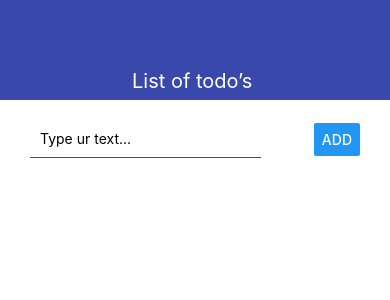
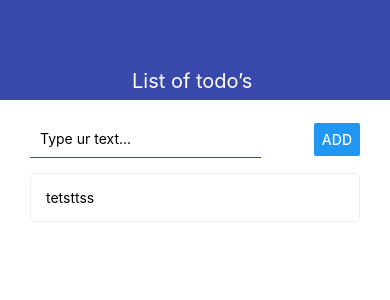
Before and after one commit to PavelSuchkov/r-n-app, a React Native app: screen / in a window 390 px wide. Shown: the top 300 px of the page. Built offline with nearby package versions, Linux system fonts and the light colour scheme.

Commit message:
added: press event & remove todo

```diff
--- a/App.js
+++ b/App.js
@@ -5,31 +5,41 @@
  * @format
  * @flow strict-local
  */
-import React, {useState} from 'react';
-import { StyleSheet, Text, View } from 'react-native';
+import React, { useState } from 'react';
+import { FlatList, ScrollView, StyleSheet, Text, View } from 'react-native';
 import { Navbar } from './src/Navbar';
 import { AddTodo } from './src/AddTodo';
 import { Todo } from './src/Todo';
 
 const App = () => {
 
-  const [todos, setTodos] = useState([])
+  const [todos, setTodos] = useState([
+    { id: 1, title: 'tetsttss' },
+  ]);
 
   const addTodo = (title) => {
-     setTodos((prev) => [ {id: Date.now().toString(), title}, ...prev]
-    )
+    setTodos((prev) => [{ id: Date.now().toString(), title }, ...prev],
+    );
+  };
+
+  const removeTodo = (id) => {
+    setTodos((prev) => prev.filter( td => td.id !== id) )
   }
 
   return (
     <View>
-        <Navbar title="List of todo&rsquo;s " />
+      <Navbar title="List of todo&rsquo;s " />
       <View style={styles.container}>
-        <AddTodo onSubmit={addTodo}/>
-        <View>
+        <AddTodo onSubmit={addTodo} />
+        <FlatList data={todos}
+                  renderItem={({ item }) => (
+                    <Todo todo={item} key={item.id}
+                          onRemove={removeTodo}/>)} />
+    {/*    <ScrollView>
           {
-            todos.map(td => <Todo todo={td} key={td.id}/>)
+            todos.map(td => <Todo todo={td} key={td.id} />)
           }
-        </View>
+        </ScrollView>*/}
       </View>
     </View>
   );
--- a/src/AddTodo.js
+++ b/src/AddTodo.js
@@ -1,4 +1,4 @@
-import { Button, View, StyleSheet, TextInput } from 'react-native';
+import { Button, View, StyleSheet, TextInput, Alert } from 'react-native';
 import React, { useState } from 'react';
 
 export const AddTodo = ({ onSubmit }) => {
@@ -10,16 +10,18 @@ export const AddTodo = ({ onSubmit }) => {
       onSubmit(value);
       setValue('');
     } else {
-      //error
+      Alert.alert('Todo title is not be empty');
     }
   };
 
   return (
     <View style={styles.block}>
       <TextInput style={styles.input}
-                 onChangeText={setValue }
+                 onChangeText={setValue}
                  value={value}
-                 placeholder="Type ur text..." />
+                 placeholder="Type ur text..."
+                 autoCorrect={false}
+                 autoCapitalize="none"/>
       <Button title="Add" style={styles.button} onPress={pressHandler} />
     </View>
   );
--- a/src/Todo.js
+++ b/src/Todo.js
@@ -1,12 +1,19 @@
 import React, { useState } from 'react';
-import { StyleSheet, Text, View } from 'react-native';
+import { StyleSheet, Text, TouchableOpacity, View } from 'react-native';
 
-export const Todo = ({ todo }) => {
+export const Todo = ({ todo, onRemove }) => {
 
   return (
-    <View style={styles.todo}>
-      <Text>{todo.title}</Text>
-    </View>
+    <TouchableOpacity activeOpacity={0.5}
+                      onPress={() => {
+                        console.log('Pressed', todo.id);
+                      }}
+                      // onLongPress={() => onRemove(todo.id)}>
+                      onLongPress={onRemove.bind(this, todo.id)}>
+      <View style={styles.todo}>
+        <Text>{todo.title}</Text>
+      </View>
+    </TouchableOpacity>
   );
 };
 
@@ -19,6 +26,6 @@ const styles = StyleSheet.create({
     borderColor: '#eee',
     borderRadius: 5,
     marginBottom: 10,
-    fontSize: 12
+    fontSize: 12,
   },
 });
```
